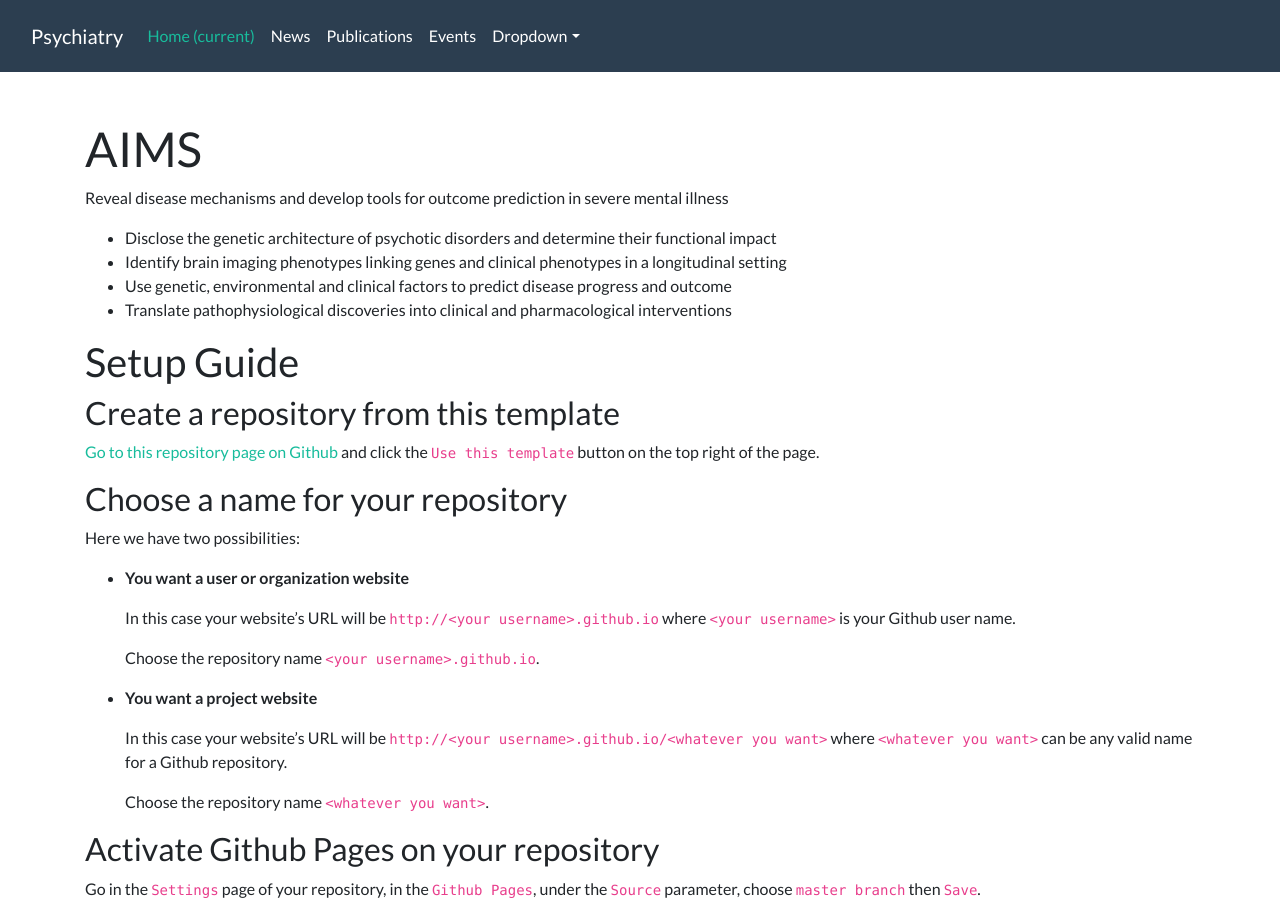
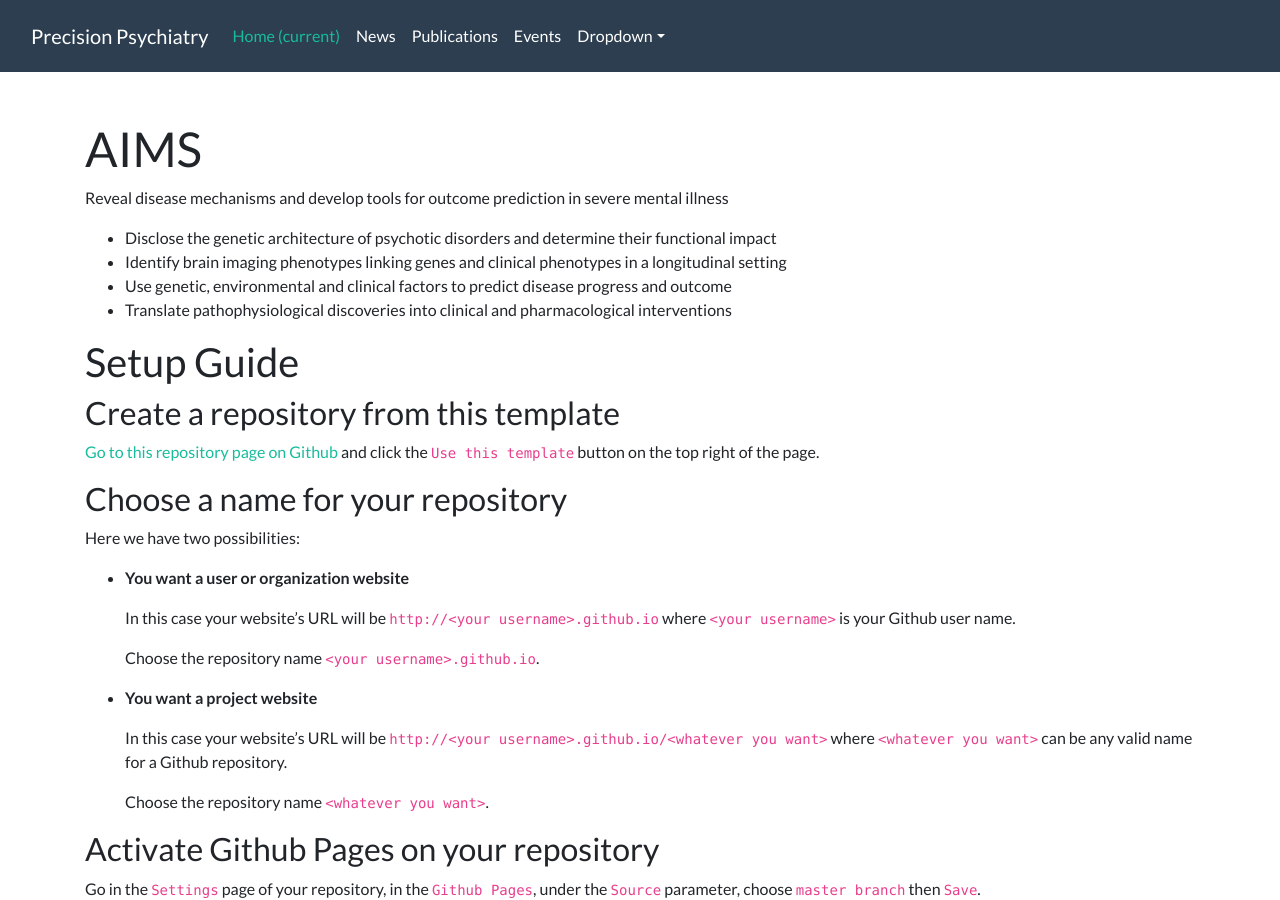
Before and after one commit to sumairhassan/test1, a Jekyll site: the page built from index.md, in a window 1280 px wide and 900 px high. Built offline with Jekyll 4.4.1, drawn with Linux system fonts in a browser that asks for light colours.

Commit message:
Update header.html

```diff
--- a/_includes/header.html
+++ b/_includes/header.html
@@ -1,6 +1,6 @@
 <nav class="navbar navbar-expand-lg navbar-dark bg-primary">
   <div class="container-fluid">
-    <a class="navbar-brand" href="#">Psychiatry</a>
+    <a class="navbar-brand" href="#">Precision Psychiatry</a>
     <button class="navbar-toggler" type="button" data-bs-toggle="collapse" data-bs-target="#navbarColor01" aria-controls="navbarColor01" aria-expanded="false" aria-label="Toggle navigation">
       <span class="navbar-toggler-icon"></span>
     </button>
```
